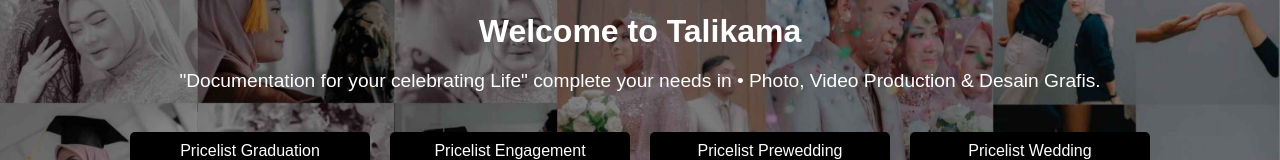
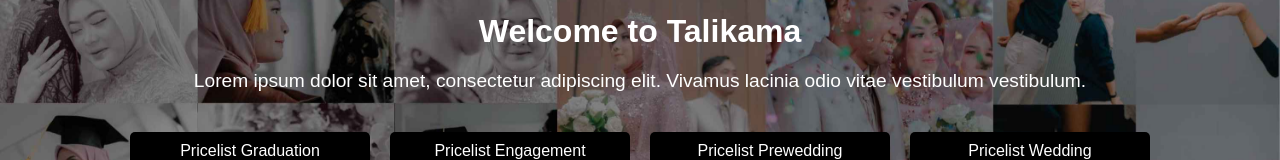
Before and after one commit to Talikamamoment/ProfilUs, a plain HTML site: page index.html in a window 1280 px wide. Shown: the part 138-298 px from the top of the page. Drawn offline with Linux system fonts and the light colour scheme.

Commit message:
Add files via upload

```diff
--- a/index.html
+++ b/index.html
@@ -152,11 +152,9 @@
 
     <div class="section" id="about">
         <h1>Welcome to Talikama</h1>
-        <p>"Documentation for your celebrating Life"
-complete your needs in
-• Photo, Video Production & Desain Grafis.</p>
+        <p>Lorem ipsum dolor sit amet, consectetur adipiscing elit. Vivamus lacinia odio vitae vestibulum vestibulum.</p>
         <div class="button-group">
-            <a href="Pricelist_Graduation.pdf" target="_blank">Pricelist Graduation</a>
+            <a href="PRICELIST TALIKAMA WISUDAA.pdf" target="_blank">Pricelist Graduation</a>
             <a href="Pricelist_Engagement.pdf" target="_blank">Pricelist Engagement</a>
             <a href="Pricelist_Prewedding.pdf" target="_blank">Pricelist Prewedding</a>
             <a href="Pricelist_Wedding.pdf" target="_blank">Pricelist Wedding</a>
```
Also changed, not shown: 1 other file.
